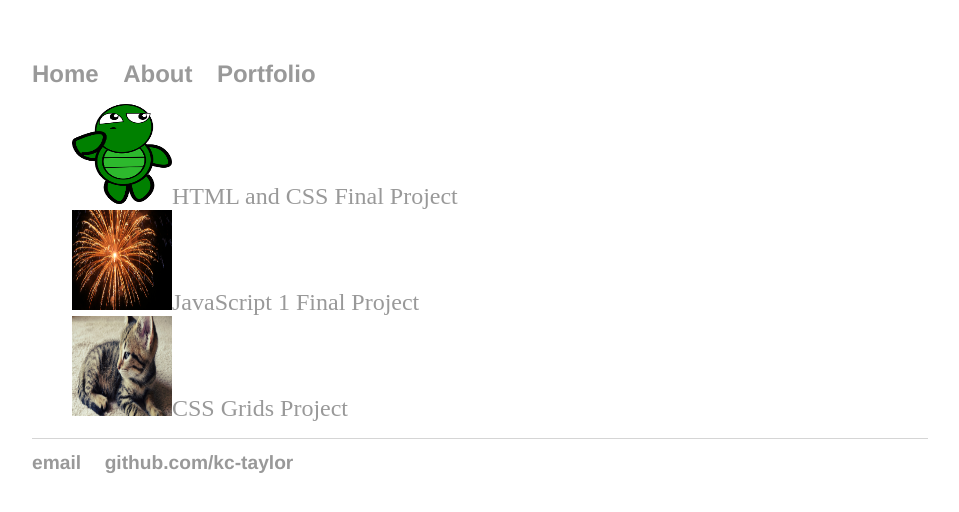
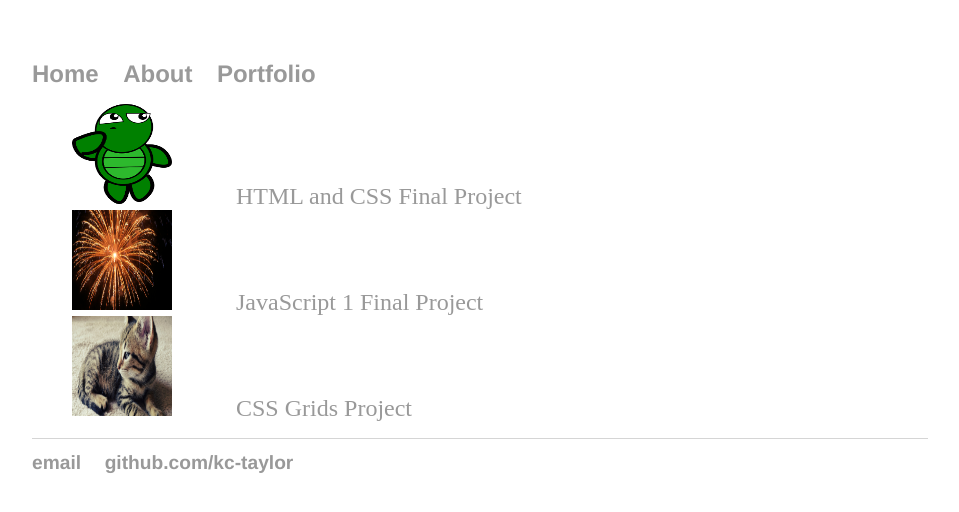
Before and after one commit to kc-taylor/kc-taylor.github.io, a Jekyll site: the page built from portfolio/index.html, in a window 1280 px wide. Shown: the top 512 px of the page, without its empty margins (160-1119 px from the left). Built offline with Jekyll 4.4.1, drawn with Linux system fonts in a browser that asks for light colours.

Commit message:
Change padding on list images

```diff
--- a/css/portfolio.css
+++ b/css/portfolio.css
@@ -43,4 +43,5 @@ ul li img {
     height: 100px;
     width: 100px;
     max-width: 100px;
+    padding-right: 5vw;
 }
```
